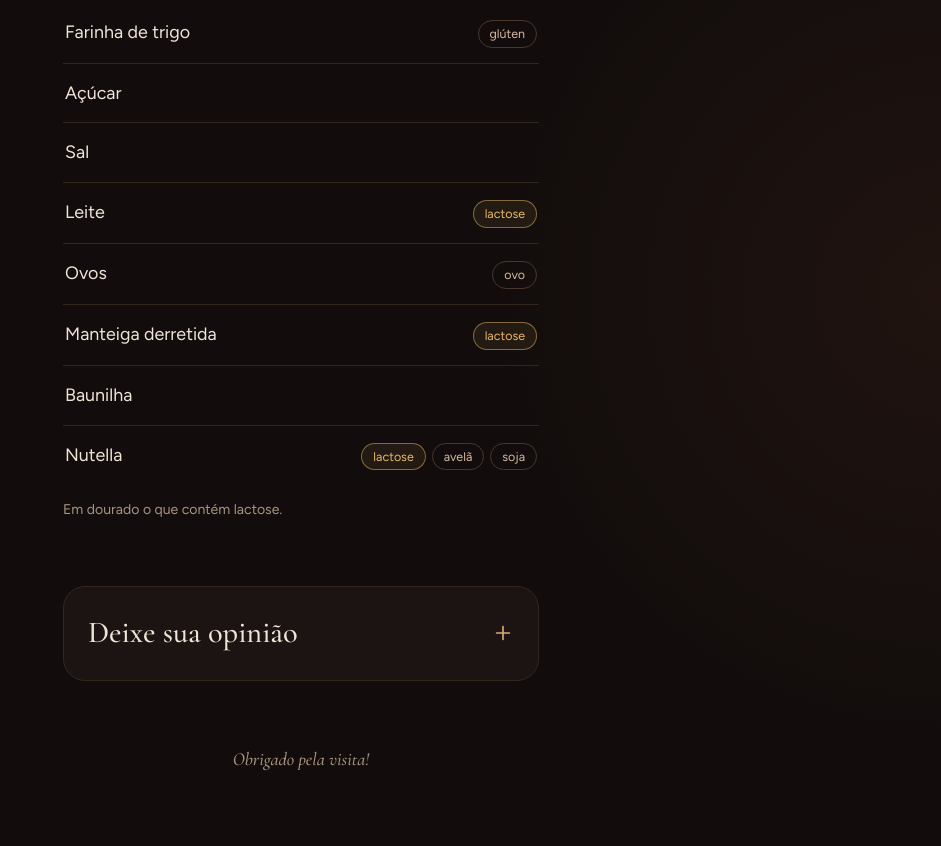
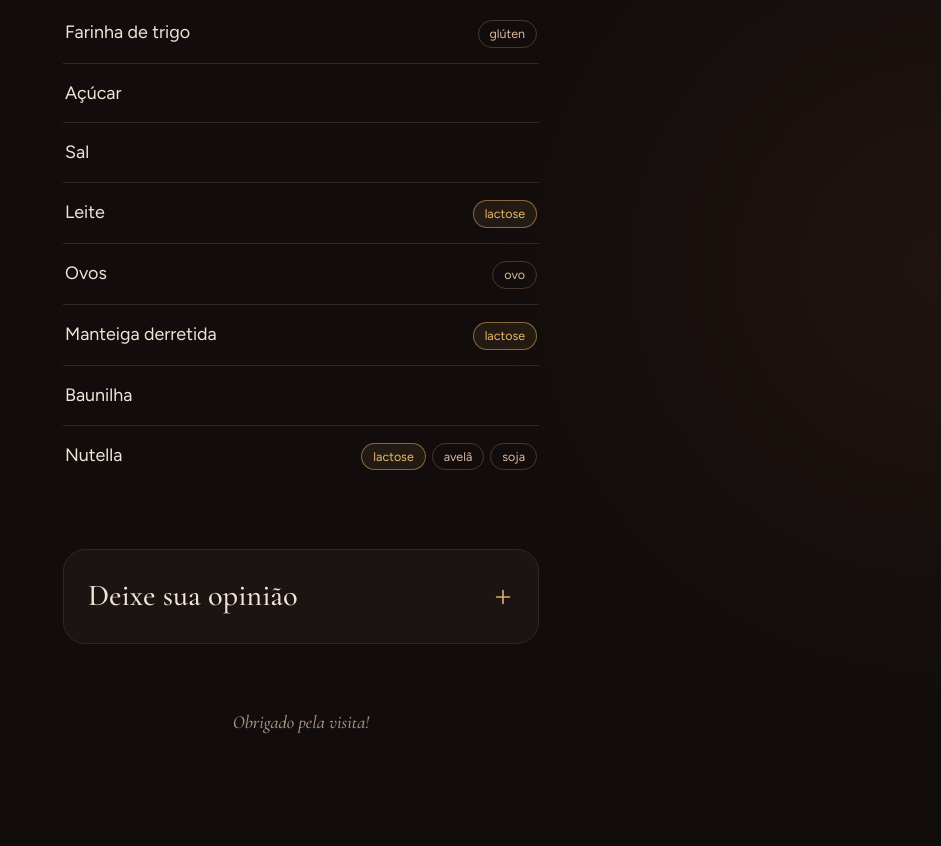
Before and after one commit to Syllogism3301/Qr, a plain HTML site: page index.html in a window 1280 px wide. Shown: the part 998-1844 px from the top of the page, without its empty margins (339-1280 px from the left). After the commit the page ends 1808 px from the top, so only its background shows below. Drawn offline with nearby package versions, Linux system fonts and the light colour scheme.

Commit message:
Update index.html

```diff
--- a/index.html
+++ b/index.html
@@ -121,7 +121,7 @@ footer{margin-top:64px;text-align:center;color:var(--muted);font-family:var(--se
       <li>Baunilha</li>
       <li>Nutella <span class="tags"><span class="tag lac">lactose</span><span class="tag ave">avelã</span><span class="tag soj">soja</span></span></li>
     </ul>
-    <p class="note">Em dourado o que contém lactose.</p>
+    <p class="note"></p>
   </section>
 
   <section>
```
